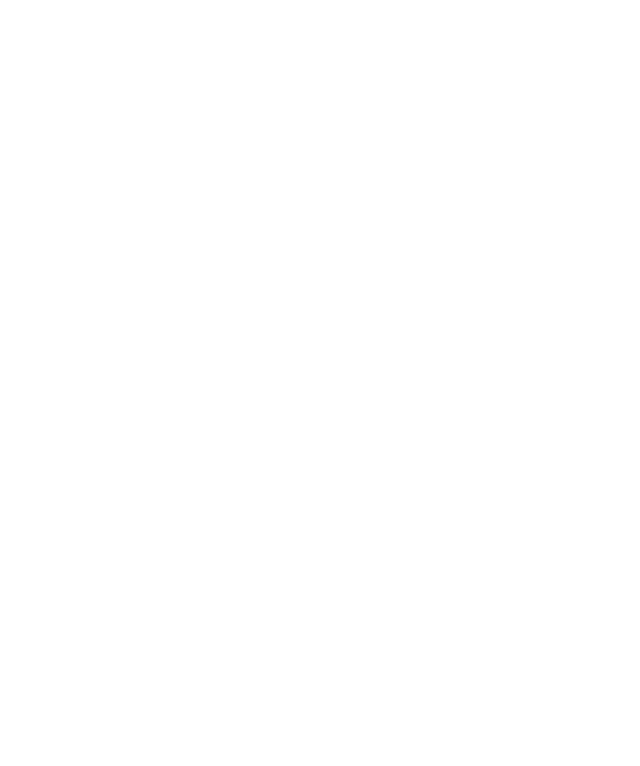
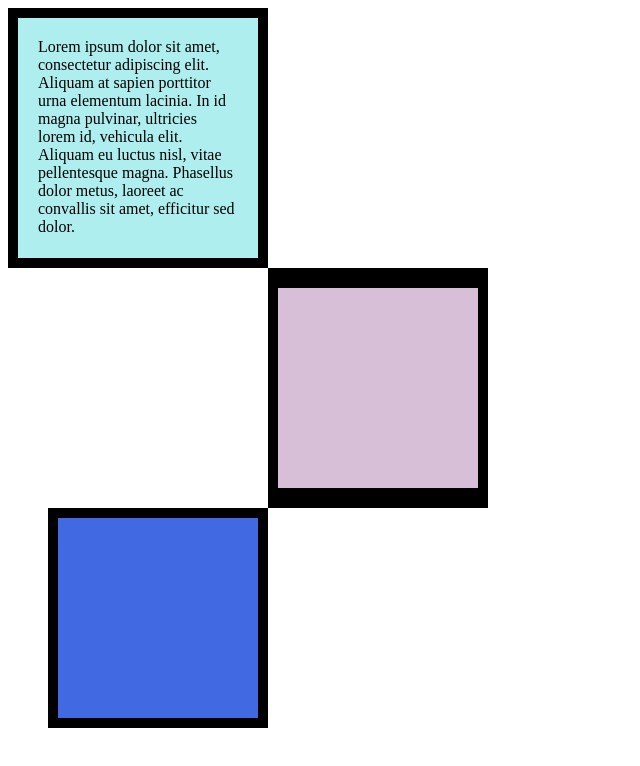
Before and after one commit to Sophiak113/UdemyExercises, a plain HTML site: page 6.3 CSS Box Model/index.html in a window 1280 px wide. Shown: the whole page, without its empty margins (0-640 px from the left). Drawn offline with Linux system fonts and the light colour scheme.

Commit message:
Finished 6.3

```diff
--- a/6.3 CSS Box Model/index.html
+++ b/6.3 CSS Box Model/index.html
@@ -6,12 +6,43 @@
   <title>CSS Box Model</title>
   <style>
     /* Write your CSS code here */
+    div{
+      height: 200px;
+      width: 200px;
+    }
+    #one{
+      background-color: paleturquoise;
+      padding: 20px;
+      border: 10px solid black;
+    }
+    #two{
+      background-color: thistle;
+      border:solid black;
+      border-width: 20px 10px;
+      margin-left: 260px;
+    }
+    #three{
+      background-color: royalblue;
+      border: 10px solid black;
+      margin-left: 40px;
+    }
+    p{
+      margin: 0px;
+    }
+
 
   </style>
 </head>
 
 <body>
-
+<div id="one">
+  <p>Lorem ipsum dolor sit amet, consectetur adipiscing elit. Aliquam at sapien porttitor urna elementum lacinia. In
+    id magna pulvinar, ultricies lorem id, vehicula elit. Aliquam eu luctus nisl, vitae pellentesque magna. Phasellus
+    dolor metus, laoreet ac convallis sit amet, efficitur sed dolor.
+  </p>
+</div>
+<div id="two"></div>
+<div id="three"></div>
 
   <!-- TODOs:
 1. Create 3 Boxes using the div element.
```
